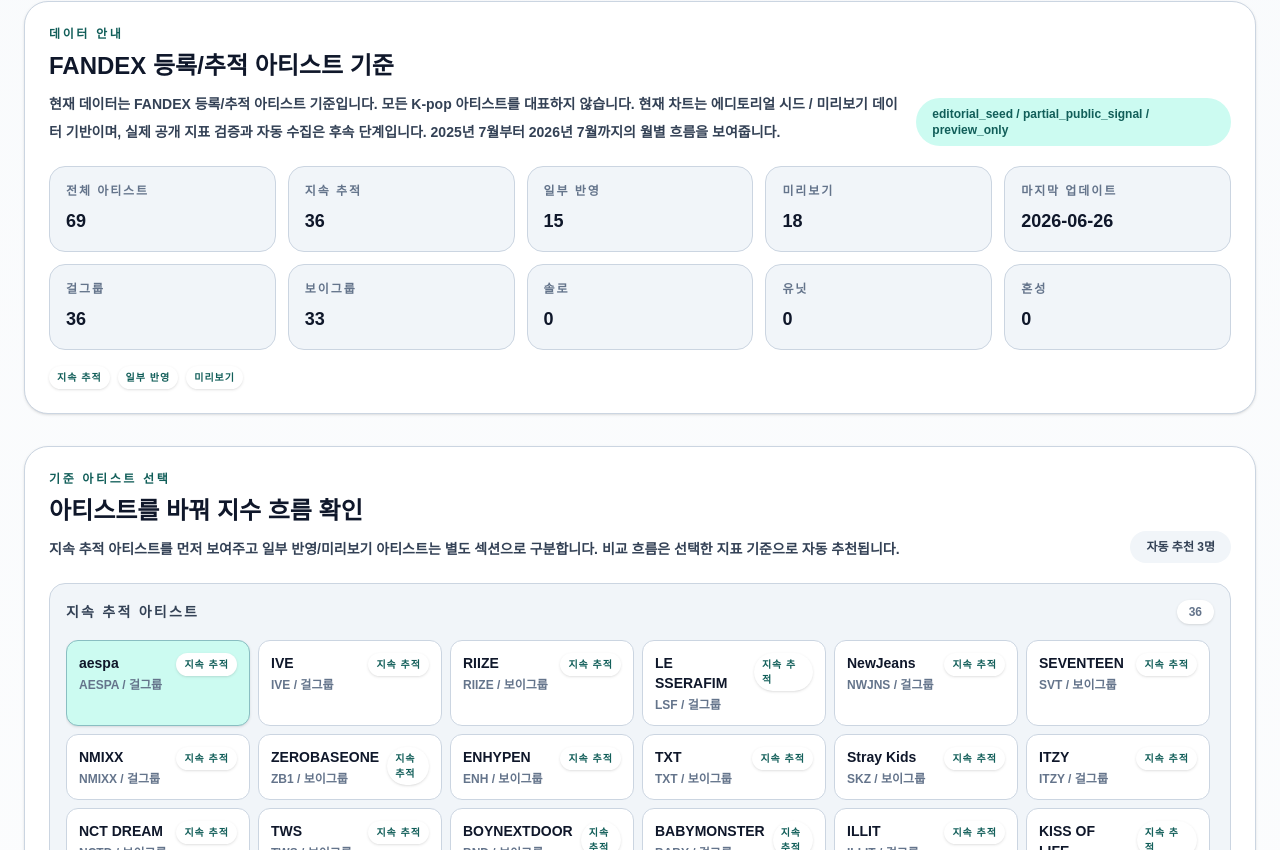
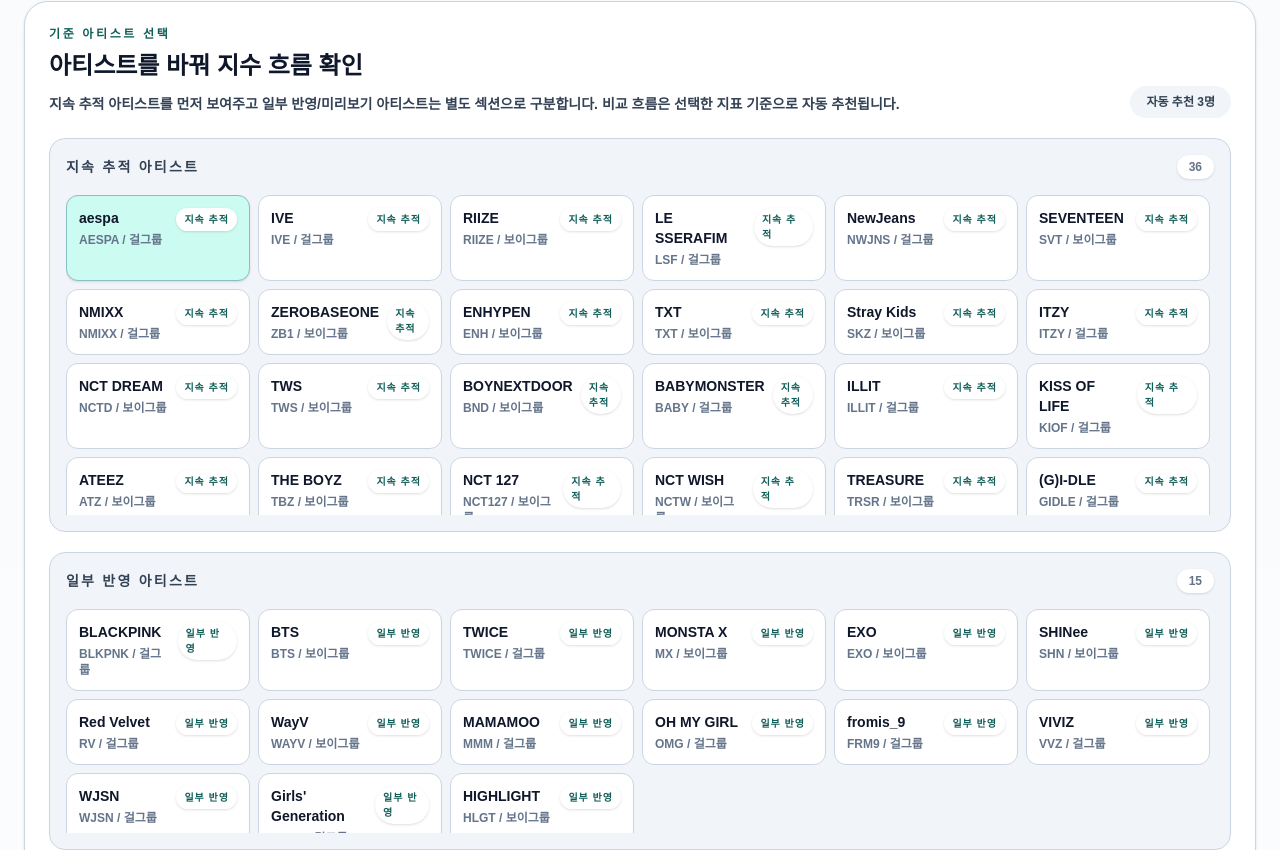
Before and after one commit to kpopmaker/fandex, a Next.js app: page /charts in a window 1280 px wide. Shown: the part 590-1440 px from the top of the page. Built offline with nearby package versions, Linux system fonts and the light colour scheme.

Commit message:
fix: make chart comparisons metric-specific

```diff
--- a/app/charts/page.tsx
+++ b/app/charts/page.tsx
@@ -2,7 +2,6 @@
 import {
   artistIndexChartProfiles,
   calculateIndexDelta,
-  getCoverageSummary,
   getIndexTrendBand,
   type ArtistIndexChartProfile,
   type ArtistIndexCoverageStatus,
@@ -41,6 +40,13 @@
 
 type ChartPageProps = {
   searchParams: Promise<{ [key: string]: string | string[] | undefined }>;
+};
+
+type AutoCompareResult = {
+  recommendedArtistIds: string[];
+  basis: 'metric' | 'fandex-fallback' | 'insufficient-data';
+  metricKey: string;
+  reasonLabel: string;
 };
 
 const trendBandLabels: Record<ArtistIndexTrendBand, string> = {
@@ -132,7 +138,7 @@
     .map((point) => {
       const value = point.variables[metricKey];
 
-      return value === undefined
+      return value === undefined || value === null || !Number.isFinite(value)
         ? null
         : {
             month: point.label,
@@ -183,7 +189,7 @@
 }) {
   const baseSeries = getMetricTrendSeries(baseArtistId, metricKey);
 
-  if (baseSeries.length === 0) {
+  if (baseSeries.length < 6) {
     return [];
   }
 
@@ -205,32 +211,66 @@
     .map((result) => result.artistId);
 }
 
-function getAutoCompareArtistIds({
+function getAutoCompareResult({
   baseProfile,
   metricKey,
+  metricLabel,
   profiles,
 }: {
   baseProfile: ArtistIndexChartProfile;
   metricKey?: FandexVariableKey;
+  metricLabel: string;
   profiles: ArtistIndexChartProfile[];
-}) {
-  const metricRecommendedIds = metricKey
-    ? getSimilarArtistIdsByMetric({
-        baseArtistId: baseProfile.artistId,
-        metricKey,
+}): AutoCompareResult {
+  if (!metricKey) {
+    return {
+      recommendedArtistIds: getSimilarArtistIdsByFandexTrend({
+        baseProfile,
         profiles,
-      })
-    : [];
+      }),
+      basis: 'fandex-fallback',
+      metricKey: 'fandex',
+      reasonLabel: 'FANDEX 포인트 흐름 유사도',
+    };
+  }
+
+  const baseMetricSeries = getMetricTrendSeries(baseProfile.artistId, metricKey);
+
+  if (baseMetricSeries.length < 6) {
+    return {
+      recommendedArtistIds: [],
+      basis: 'insufficient-data',
+      metricKey,
+      reasonLabel: `${metricLabel} 지표 데이터 부족`,
+    };
+  }
+
+  const metricRecommendedIds = getSimilarArtistIdsByMetric({
+    baseArtistId: baseProfile.artistId,
+    metricKey,
+    profiles,
+  });
 
   return metricRecommendedIds.length > 0
-    ? metricRecommendedIds
-    : getSimilarArtistIdsByFandexTrend({ baseProfile, profiles });
+    ? {
+        recommendedArtistIds: metricRecommendedIds,
+        basis: 'metric',
+        metricKey,
+        reasonLabel: `${metricLabel} 지표 흐름 유사도`,
+      }
+    : {
+        recommendedArtistIds: [],
+        basis: 'insufficient-data',
+        metricKey,
+        reasonLabel: `${metricLabel} 지표 비교 데이터 부족`,
+      };
 }
 
 function getSelectedChartContext(
   params: ChartSearchParams,
   profiles: ArtistIndexChartProfile[],
   selectedMetricKey?: FandexVariableKey,
+  selectedMetricLabel = '선택 지표',
 ) {
   const defaultProfile = getDefaultProfile(profiles);
   const baseProfile =
@@ -240,19 +280,20 @@
     baseProfile.artistId,
     profiles,
   );
-  const autoRecommendedCompareArtistIds = getAutoCompareArtistIds({
+  const autoCompareResult = getAutoCompareResult({
     baseProfile,
     metricKey: selectedMetricKey,
+    metricLabel: selectedMetricLabel,
     profiles,
   });
-  const compareProfiles = autoRecommendedCompareArtistIds
+  const compareProfiles = autoCompareResult.recommendedArtistIds
     .map((id) => profiles.find((profile) => profile.artistId === id))
     .filter(Boolean) as ArtistIndexChartProfile[];
 
   return {
     baseProfile,
     similarResults,
-    autoRecommendedCompareArtistIds,
+    autoCompareResult,
     compareProfiles,
     chartProfiles: [baseProfile, ...compareProfiles],
   };
@@ -572,17 +613,23 @@
 }: ChartPageProps) {
   const params = parseChartSearchParams(await searchParams);
   const profiles = artistIndexChartProfiles;
-  const coverageSummary = getCoverageSummary(profiles);
   const groupedProfiles = groupProfilesByCoverage(profiles);
   const selectedMetric = getSelectedMetricDefinition(params.metric);
   const selectedMetricKey = selectedMetric.key;
   const {
     baseProfile,
     similarResults,
-    autoRecommendedCompareArtistIds,
+    autoCompareResult,
     compareProfiles,
     chartProfiles,
-  } = getSelectedChartContext(params, profiles, selectedMetricKey);
+  } = getSelectedChartContext(
+    params,
+    profiles,
+    selectedMetricKey,
+    selectedMetric.shortLabel || selectedMetric.label,
+  );
+  const autoRecommendedCompareArtistIds =
+    autoCompareResult.recommendedArtistIds;
   const baseLatest = getLatestPoint(baseProfile);
   const baseDominantSignals = calculateDominantSignals(baseProfile.history);
   const signalCheckpoints = getSignalCheckpoints(baseDominantSignals);
@@ -631,7 +678,9 @@
         '현재 값은 FANDEX MVP preview seed 기준입니다.',
     };
   });
-  const autoCompareBasisLabel = `${selectedMetric.shortLabel || selectedMetric.label} 지표 흐름 유사도`;
+  const autoCompareBasisLabel = autoCompareResult.reasonLabel;
+  const autoCompareIsLimited =
+    autoCompareResult.basis === 'insufficient-data';
   const monthRangeLabel = formatMonthRange();
 
   return (
@@ -681,48 +730,6 @@
           <div className="flex flex-col gap-3 lg:flex-row lg:items-end lg:justify-between">
             <div>
               <p className="text-xs font-black uppercase tracking-[0.22em] text-cyan-600">
-                데이터 안내
-              </p>
-              <h2 className="mt-2 text-2xl font-black">
-                FANDEX 등록/추적 아티스트 기준
-              </h2>
-              <p className="mt-2 max-w-4xl text-sm font-bold leading-7 text-slate-600">
-                현재 데이터는 FANDEX 등록/추적 아티스트 기준입니다. 모든
-                K-pop 아티스트를 대표하지 않습니다. 현재 차트는 에디토리얼
-                시드 / 미리보기 데이터 기반이며, 실제 공개 지표 검증과 자동 수집은
-                후속 단계입니다. 2025년 7월부터 2026년 7월까지의 월별 흐름을
-                보여줍니다.
-              </p>
-            </div>
-            <span className="rounded-full bg-cyan-50 px-4 py-2 text-xs font-black text-cyan-700">
-              {coverageSummary.dataStatus}
-            </span>
-          </div>
-          <div className="mt-5 grid gap-3 sm:grid-cols-2 lg:grid-cols-5">
-            <MetricCard label="전체 아티스트" value={coverageSummary.totalArtistCount.toString()} />
-            <MetricCard label="지속 추적" value={coverageSummary.trackedArtistCount.toString()} />
-            <MetricCard label="일부 반영" value={coverageSummary.partialArtistCount.toString()} />
-            <MetricCard label="미리보기" value={coverageSummary.previewArtistCount.toString()} />
-            <MetricCard label="마지막 업데이트" value={coverageSummary.lastUpdated} />
-          </div>
-          <div className="mt-3 grid gap-3 sm:grid-cols-2 lg:grid-cols-5">
-            <MetricCard label="걸그룹" value={coverageSummary.girlGroupCount.toString()} />
-            <MetricCard label="보이그룹" value={coverageSummary.boyGroupCount.toString()} />
-            <MetricCard label="솔로" value={coverageSummary.soloCount.toString()} />
-            <MetricCard label="유닛" value={coverageSummary.unitCount.toString()} />
-            <MetricCard label="혼성" value={coverageSummary.mixedCount.toString()} />
-          </div>
-          <div className="mt-4 flex flex-wrap gap-2">
-            <StatusBadge status="tracked" />
-            <StatusBadge status="partial" />
-            <StatusBadge status="preview" />
-          </div>
-        </section>
-
-        <section className="rounded-3xl border border-slate-200 bg-white p-6 shadow-sm">
-          <div className="flex flex-col gap-3 lg:flex-row lg:items-end lg:justify-between">
-            <div>
-              <p className="text-xs font-black uppercase tracking-[0.22em] text-cyan-600">
                 기준 아티스트 선택
               </p>
               <h2 className="mt-2 text-2xl font-black">
@@ -762,6 +769,40 @@
           </div>
         </section>
 
+        <section className="grid gap-6 lg:grid-cols-[0.86fr_1.14fr]">
+          <article className="rounded-3xl border border-slate-200 bg-white p-6 shadow-sm">
+            <p className="text-xs font-black uppercase tracking-[0.22em] text-cyan-600">
+              기준 아티스트 요약
+            </p>
+            <h2 className="mt-2 text-3xl font-black">{baseProfile.artistName}</h2>
+            <p className="mt-1 text-sm font-bold text-slate-500">
+              {baseProfile.ticker} / {groupTypeLabels[baseProfile.groupType]} /{' '}
+              {coverageStatusLabels[baseProfile.coverageStatus]}
+            </p>
+            <div className="mt-5 grid gap-3 sm:grid-cols-2">
+              <MetricCard label="현재 FANDEX 포인트" value={formatPoint(baseLatest.fandexPoint)} />
+              <MetricCard label="최근 변화" value={formatDelta(calculateIndexDelta(baseProfile.history))} />
+              <MetricCard label="흐름 구간" value={trendBandLabels[getIndexTrendBand(baseProfile.history)]} />
+              <MetricCard label="마지막 업데이트" value={baseProfile.lastUpdated} />
+              <MetricCard label="데이터 상태" value={baseLatest.dataStatus} />
+              <MetricCard label="신뢰도" value={baseLatest.confidenceLevel} />
+            </div>
+            <div className="mt-5 rounded-2xl border border-slate-200 bg-slate-50 p-4">
+              <p className="text-xs font-black uppercase tracking-[0.16em] text-slate-500">
+                최근 흐름 요약
+              </p>
+              <p className="mt-2 text-sm font-bold leading-7 text-slate-600">
+                {getRecentFlowSummary(baseProfile)}
+              </p>
+            </div>
+            <div className="mt-5 grid gap-4 md:grid-cols-2">
+              <InfoList title="강한 변수 흐름" items={baseDominantSignals.slice(0, 3)} />
+              <InfoList title="지표 확인 포인트" items={signalCheckpoints} />
+            </div>
+          </article>
+          <MiniLineChart profile={baseProfile} title="25.07~26.07 월별 지수 차트" />
+        </section>
+
         <section className="rounded-3xl border border-slate-200 bg-white p-6 shadow-sm">
           <div className="flex flex-col gap-3 lg:flex-row lg:items-end lg:justify-between">
             <div>
@@ -771,7 +812,8 @@
               <h2 className="mt-2 text-2xl font-black">선택 지표 설명</h2>
               <p className="mt-2 max-w-3xl text-sm font-bold leading-7 text-slate-600">
                 선택한 지표가 어떤 반응을 보는지 설명합니다. 현재 값은
-                FANDEX MVP preview seed 기준입니다.
+                FANDEX MVP preview seed 기준입니다. 선택한 지표는 아래
+                자동 비교 흐름의 추천 기준으로도 사용됩니다.
               </p>
             </div>
             <span className="rounded-full bg-cyan-50 px-4 py-2 text-xs font-black text-cyan-700">
@@ -816,40 +858,6 @@
           </div>
         </section>
 
-        <section className="grid gap-6 lg:grid-cols-[0.86fr_1.14fr]">
-          <article className="rounded-3xl border border-slate-200 bg-white p-6 shadow-sm">
-            <p className="text-xs font-black uppercase tracking-[0.22em] text-cyan-600">
-              기준 아티스트 요약
-            </p>
-            <h2 className="mt-2 text-3xl font-black">{baseProfile.artistName}</h2>
-            <p className="mt-1 text-sm font-bold text-slate-500">
-              {baseProfile.ticker} / {groupTypeLabels[baseProfile.groupType]} /{' '}
-              {coverageStatusLabels[baseProfile.coverageStatus]}
-            </p>
-            <div className="mt-5 grid gap-3 sm:grid-cols-2">
-              <MetricCard label="현재 FANDEX 지수" value={formatPoint(baseLatest.fandexPoint)} />
-              <MetricCard label="최근 변화" value={formatDelta(calculateIndexDelta(baseProfile.history))} />
-              <MetricCard label="흐름 구간" value={trendBandLabels[getIndexTrendBand(baseProfile.history)]} />
-              <MetricCard label="마지막 업데이트" value={baseProfile.lastUpdated} />
-              <MetricCard label="데이터 상태" value={baseLatest.dataStatus} />
-              <MetricCard label="신뢰도" value={baseLatest.confidenceLevel} />
-            </div>
-            <div className="mt-5 rounded-2xl border border-slate-200 bg-slate-50 p-4">
-              <p className="text-xs font-black uppercase tracking-[0.16em] text-slate-500">
-                최근 흐름 요약
-              </p>
-              <p className="mt-2 text-sm font-bold leading-7 text-slate-600">
-                {getRecentFlowSummary(baseProfile)}
-              </p>
-            </div>
-            <div className="mt-5 grid gap-4 md:grid-cols-2">
-              <InfoList title="강한 변수 흐름" items={baseDominantSignals.slice(0, 3)} />
-              <InfoList title="지표 확인 포인트" items={signalCheckpoints} />
-            </div>
-          </article>
-              <MiniLineChart profile={baseProfile} title="25.07~26.07 월별 지수 차트" />
-        </section>
-
         <section className="rounded-3xl border border-slate-200 bg-white p-6 shadow-sm">
           <div className="mb-5">
             <p className="text-xs font-black uppercase tracking-[0.22em] text-cyan-600">
@@ -857,10 +865,15 @@
             </p>
             <h2 className="mt-2 text-2xl font-black">월별 지수 흐름 비교</h2>
             <p className="mt-2 text-sm font-bold leading-7 text-slate-600">
-              기준 아티스트와 자동 추천 아티스트의 FANDEX 포인트 흐름을
-              같은 기간 기준으로 봅니다. 순위가 아니라 흐름의 유사성과
-              공통 신호를 확인하기 위한 차트입니다.
+              기준 아티스트와 선택 지표를 바탕으로 월별 지수 흐름이 가까운
+              아티스트를 자동으로 함께 표시합니다. 순위가 아니라 흐름의
+              유사성과 공통 신호를 확인하기 위한 차트입니다.
             </p>
+            {autoCompareIsLimited ? (
+              <p className="mt-3 rounded-2xl border border-yellow-200 bg-yellow-50 p-4 text-sm font-bold leading-7 text-yellow-900">
+                선택 지표 데이터가 부족해 자동 비교가 제한됩니다.
+              </p>
+            ) : null}
           </div>
           <CompareLineChart profiles={chartProfiles} />
           <div className="mt-5 grid gap-3 md:grid-cols-2 xl:grid-cols-4">
@@ -917,9 +930,9 @@
               </p>
               <h2 className="mt-2 text-2xl font-black">선택 지표 기반 자동 추천</h2>
               <p className="mt-2 max-w-4xl text-sm font-bold leading-7 text-slate-600">
-                선택한 지표 기준으로 기준 아티스트와 흐름이 비슷한 아티스트를
-                자동으로 함께 표시합니다. 직접 비교 대상을 고르려면 비교
-                페이지에서 선택하세요.
+                기준 아티스트와 선택 지표를 바탕으로 월별 지수 흐름이 가까운
+                아티스트를 자동으로 함께 표시합니다. 직접 비교 대상을 고르려면
+                비교 페이지에서 선택하세요.
               </p>
             </div>
             <Link
@@ -932,15 +945,21 @@
             </Link>
           </div>
           <div className="mt-5 grid gap-3 md:grid-cols-3">
-            <MetricCard label="비교 기준" value={autoCompareBasisLabel} />
+            <MetricCard label="현재 추천 기준" value={autoCompareBasisLabel} />
             <MetricCard
               label="표시 대상"
               value={`기준 아티스트 + 자동 추천 ${autoRecommendedCompareArtistIds.length}명`}
             />
             <MetricCard label="직접 선택" value="/compare 페이지에서 진행" />
           </div>
+          {autoCompareIsLimited ? (
+            <p className="mt-5 rounded-2xl border border-yellow-200 bg-yellow-50 p-4 text-sm font-bold leading-7 text-yellow-900">
+              선택 지표 데이터가 부족해 자동 비교가 제한됩니다.
+            </p>
+          ) : null}
           <div className="mt-5 grid gap-4 lg:grid-cols-3">
-            {autoCompareCards.map((candidate) => (
+            {autoCompareCards.length > 0 ? (
+              autoCompareCards.map((candidate) => (
               <article
                 key={candidate.artistId}
                 className="rounded-2xl border border-slate-200 bg-slate-50 p-5"
@@ -991,7 +1010,18 @@
                   아티스트 상세 보기
                 </Link>
               </article>
-            ))}
+              ))
+            ) : (
+              <article className="rounded-2xl border border-slate-200 bg-slate-50 p-5">
+                <h3 className="text-xl font-black text-slate-950">
+                  자동 추천 제한
+                </h3>
+                <p className="mt-3 text-sm font-bold leading-7 text-slate-600">
+                  현재 선택 지표의 월별 데이터가 부족해 기준 아티스트 중심으로
+                  표시합니다.
+                </p>
+              </article>
+            )}
           </div>
         </section>
 
```
